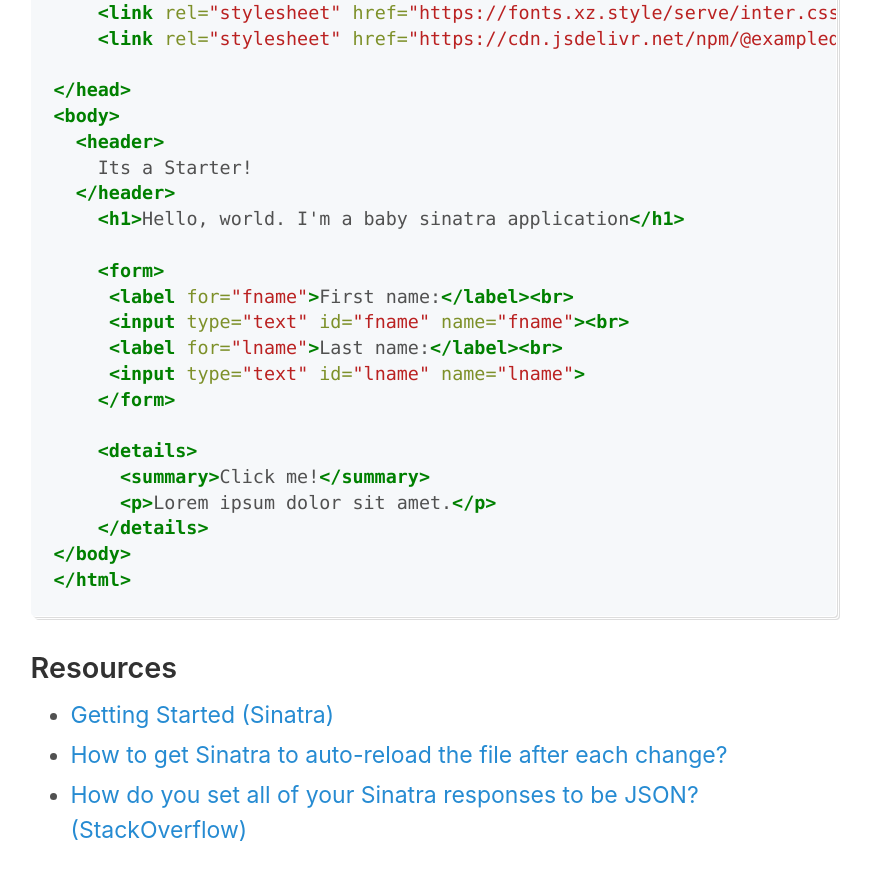
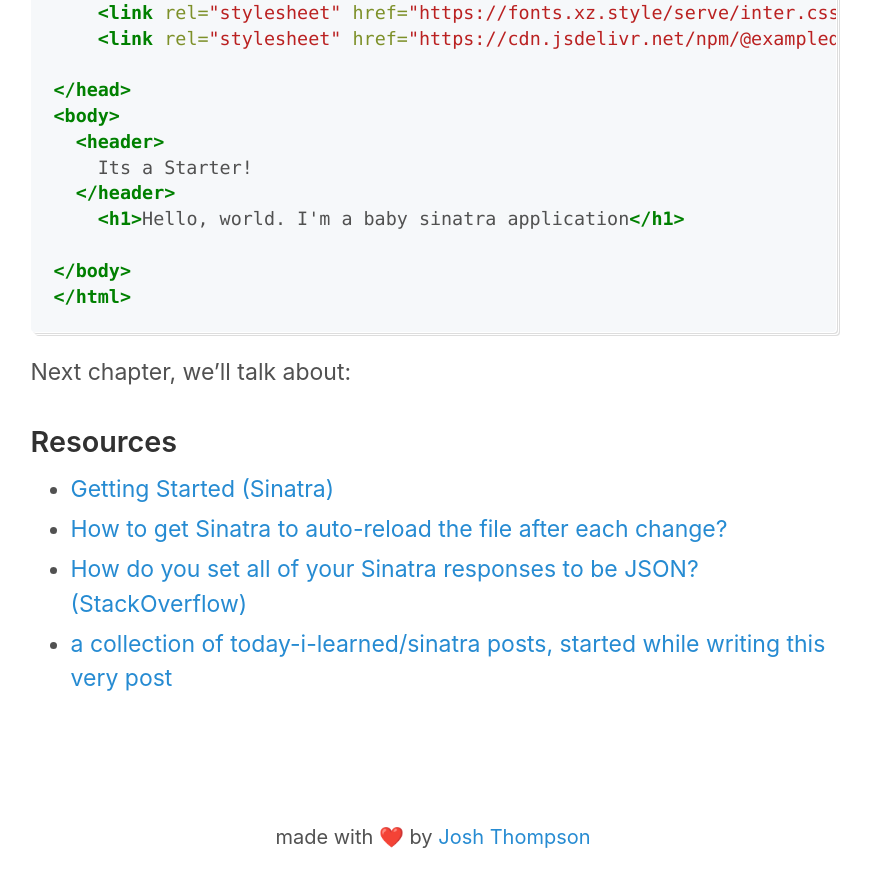
Before and after one commit to josh-works/intermediaterubycom, a Jekyll site: the page built from _posts/2021-01-25-very-basic-sinatra-setup.md, in a window 1280 px wide and 900 px high, scrolled down 7114 px. Shown: the top 887 px of the window, without its empty margins (207-1078 px from the left). Built offline with Jekyll 4.4.1, drawn with Linux system fonts in a browser that asks for light colours; after the commit the page ends 7966 px from its top, so only the background shows below that.

Commit message:
outlining basic commit tracing w/pry

````diff
--- a/_posts/2021-01-25-very-basic-sinatra-setup.md
+++ b/_posts/2021-01-25-very-basic-sinatra-setup.md
@@ -231,20 +231,13 @@
   </header>
     <h1>Hello, world. I'm a baby sinatra application</h1>
 
-    <form>
-     <label for="fname">First name:</label><br>
-     <input type="text" id="fname" name="fname"><br>
-     <label for="lname">Last name:</label><br>
-     <input type="text" id="lname" name="lname">
-    </form>
-
-    <details>
-      <summary>Click me!</summary>
-      <p>Lorem ipsum dolor sit amet.</p>
-    </details>
 </body>
 </html>
 ```
+
+Next chapter, we'll talk about:
+
+
 
 
 ### Resources
@@ -252,3 +245,4 @@
 - [Getting Started (Sinatra)](http://sinatrarb.com/intro.html)
 - [How to get Sinatra to auto-reload the file after each change?](https://stackoverflow.com/questions/1247125/how-to-get-sinatra-to-auto-reload-the-file-after-each-change)
 - [How do you set all of your Sinatra responses to be JSON? (StackOverflow)](https://stackoverflow.com/questions/27644016/how-do-you-set-all-of-your-sinatra-responses-to-be-json)
+- [a collection of today-i-learned/sinatra posts, started while writing this very post](https://github.com/josh-works/til/tree/main/sinatra)
````
Also changed, not shown: _posts/2021-02-16-commit-tracing-with-pry.md (added, +118 -0 lines), _posts/aa_draft.md (added, +58 -0 lines), images/commit-tracing-pry.jpg (added).
